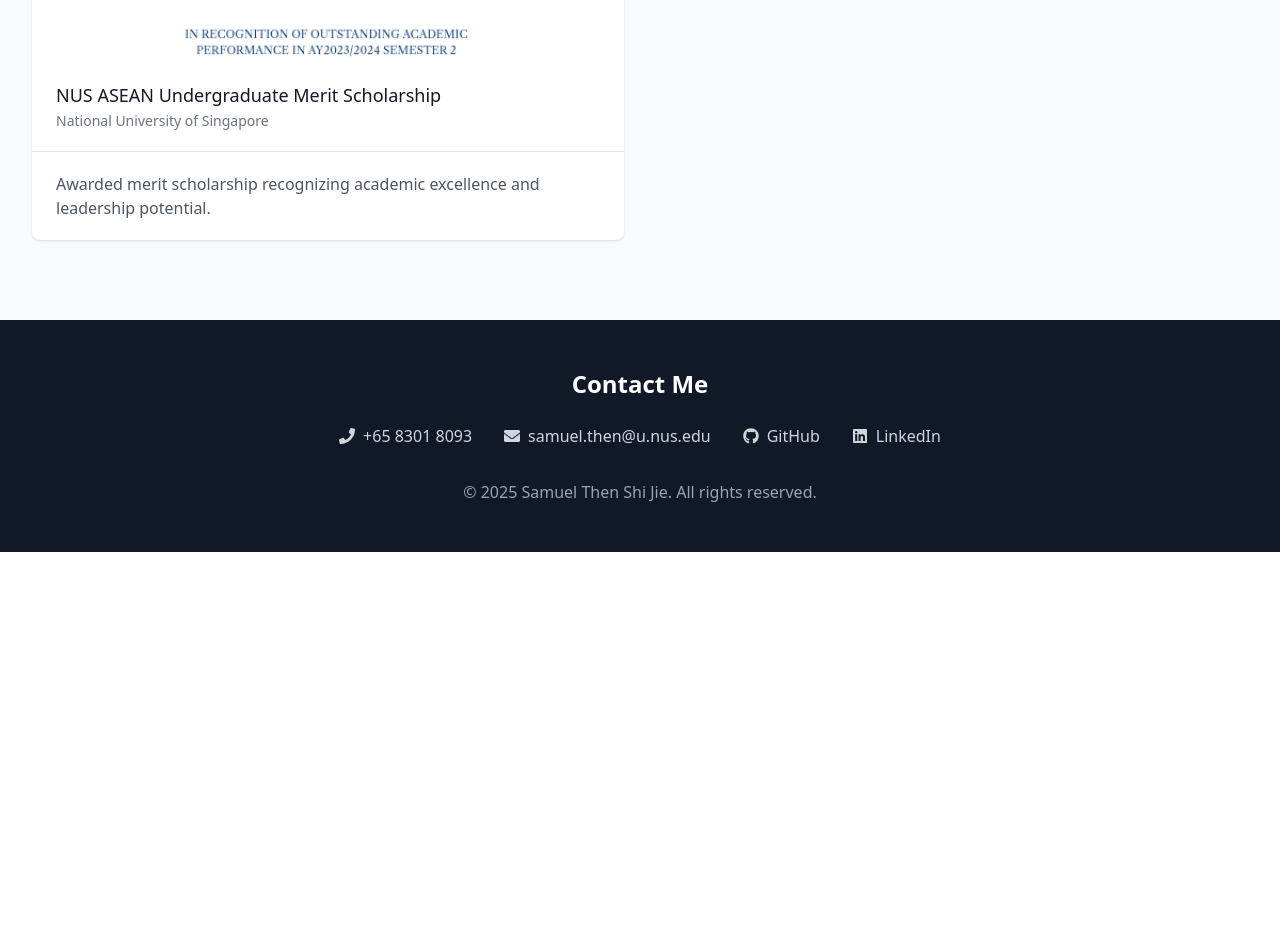
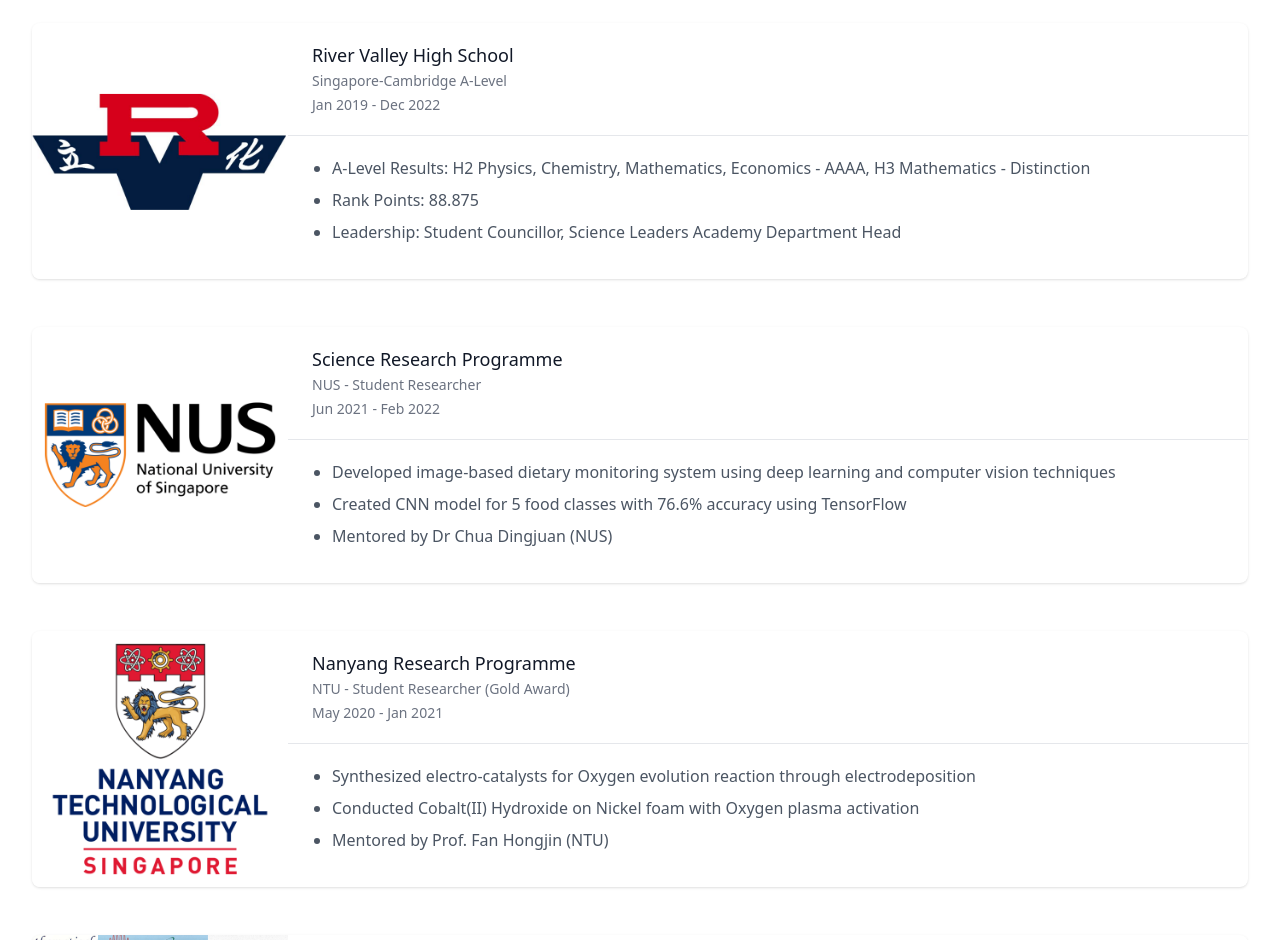
Before and after one commit to samuelthen/my-portfolio, a Next.js app: page / in a window 1280 px wide. Shown: the part 11060-12000 px from the top of the page. Before the commit the page ends 11612 px from the top, so only its background shows below. Built offline with nearby package versions, Linux system fonts and the light colour scheme.

Commit message:
Add highschool

```diff
--- a/src/app/page.tsx
+++ b/src/app/page.tsx
@@ -7,6 +7,7 @@
 import Projects from '@/components/Projects'
 import Skills from '@/components/Skills'
 import Awards from '@/components/Awards'
+import HighSchool from '@/components/HighSchool'
 import Leadership from '@/components/Leadership'
 
 export default function Home() {
@@ -40,6 +41,7 @@
         <Skills />
         <Leadership />
         <Awards />
+        <HighSchool />
       </main>
     </>
   )
--- a/src/components/Awards.tsx
+++ b/src/components/Awards.tsx
@@ -37,12 +37,6 @@
     subtitle: "NUS School of Computing",
     description: "Awarded for achieving excellent academic performance across multiple semesters.",
     image: "/images/deanslist.png"
-  },
-  {
-    title: "Olympiad Achievements (Bronze Medalist)",
-    subtitle: "Mathematics, Physics, Chemistry",
-    description: "Won Bronze medals in all three national science olympiads demonstrating strong foundation across STEM disciplines.",
-    image: "/images/olympiads.png"
   },
   {
     title: "NUS ASEAN Undergraduate Merit Scholarship",
--- /dev/null
+++ b/src/components/HighSchool.tsx
@@ -0,0 +1,106 @@
+import Image from 'next/image'
+
+type HighSchoolAchievement = {
+  title: string
+  organization: string
+  duration: string
+  description: string[]
+  image: string
+}
+
+const highSchoolAchievements: HighSchoolAchievement[] = [
+  {
+    title: "River Valley High School",
+    organization: "Singapore-Cambridge A-Level",
+    duration: "Jan 2019 - Dec 2022",
+    description: [
+      "A-Level Results: H2 Physics, Chemistry, Mathematics, Economics - AAAA, H3 Mathematics - Distinction",
+      "Rank Points: 88.875",
+      "Leadership: Student Councillor, Science Leaders Academy Department Head"
+    ],
+    image: "/images/rv.png"
+  },
+  {
+    title: "Science Research Programme",
+    organization: "NUS - Student Researcher",
+    duration: "Jun 2021 - Feb 2022",
+    description: [
+      "Developed image-based dietary monitoring system using deep learning and computer vision techniques",
+      "Created CNN model for 5 food classes with 76.6% accuracy using TensorFlow",
+      "Mentored by Dr Chua Dingjuan (NUS)"
+    ],
+    image: "/images/nus.png"
+  },
+  {
+    title: "Nanyang Research Programme",
+    organization: "NTU - Student Researcher (Gold Award)",
+    duration: "May 2020 - Jan 2021",
+    description: [
+      "Synthesized electro-catalysts for Oxygen evolution reaction through electrodeposition",
+      "Conducted Cobalt(II) Hydroxide on Nickel foam with Oxygen plasma activation",
+      "Mentored by Prof. Fan Hongjin (NTU)"
+    ],
+    image: "/images/ntu.png"
+  },
+  {
+    title: "Olympiad Achievements",
+    organization: "National Science Olympiads",
+    duration: "2021",
+    description: [
+      "Mathematics Olympiad - Bronze Medal",
+      "Physics Olympiad - Bronze Medal",
+      "Chemistry Olympiad - Bronze Medal"
+    ],
+    image: "/images/olympiads.png"
+  }
+]
+
+export default function HighSchool() {
+  return (
+    <section id="highschool" className="py-20 bg-white">
+      <div className="max-w-7xl mx-auto px-4 sm:px-6 lg:px-8">
+        <div className="text-center">
+          <h2 className="text-3xl font-extrabold text-gray-900 sm:text-4xl">
+            High School & Research Experience
+          </h2>
+        </div>
+        <div className="mt-12 space-y-12">
+          {highSchoolAchievements.map((achievement, index) => (
+            <div key={index} className="bg-white shadow overflow-hidden sm:rounded-lg">
+              <div className="flex flex-col md:flex-row">
+                <div className="relative w-64 h-64 flex-shrink-0">
+                  <Image
+                    src={achievement.image}
+                    alt={achievement.organization}
+                    fill
+                    className="object-cover rounded-t md:rounded-l md:rounded-t-none"
+                  />
+                </div>
+                <div className="flex-1">
+                  <div className="px-4 py-5 sm:px-6">
+                    <h3 className="text-lg leading-6 font-medium text-gray-900">
+                      {achievement.title}
+                    </h3>
+                    <p className="mt-1 max-w-2xl text-sm text-gray-500">
+                      {achievement.organization}
+                    </p>
+                    <p className="mt-1 max-w-2xl text-sm text-gray-500">
+                      {achievement.duration}
+                    </p>
+                  </div>
+                  <div className="border-t border-gray-200 px-4 py-5 sm:px-6">
+                    <ul className="list-disc pl-5 space-y-2">
+                      {achievement.description.map((item, i) => (
+                        <li key={i} className="text-gray-600">{item}</li>
+                      ))}
+                    </ul>
+                  </div>
+                </div>
+              </div>
+            </div>
+          ))}
+        </div>
+      </div>
+    </section>
+  )
+}
```
Also changed, not shown: public/images/ntu.png (added), public/images/rv.png (added).
